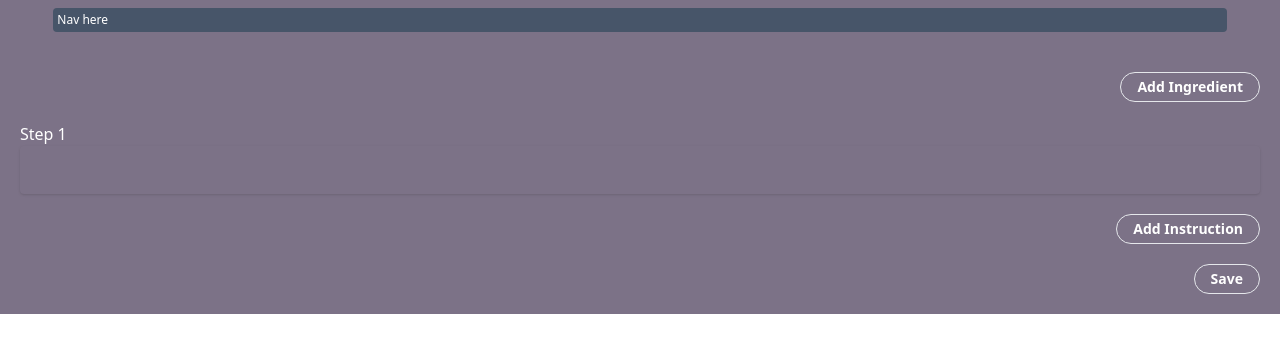
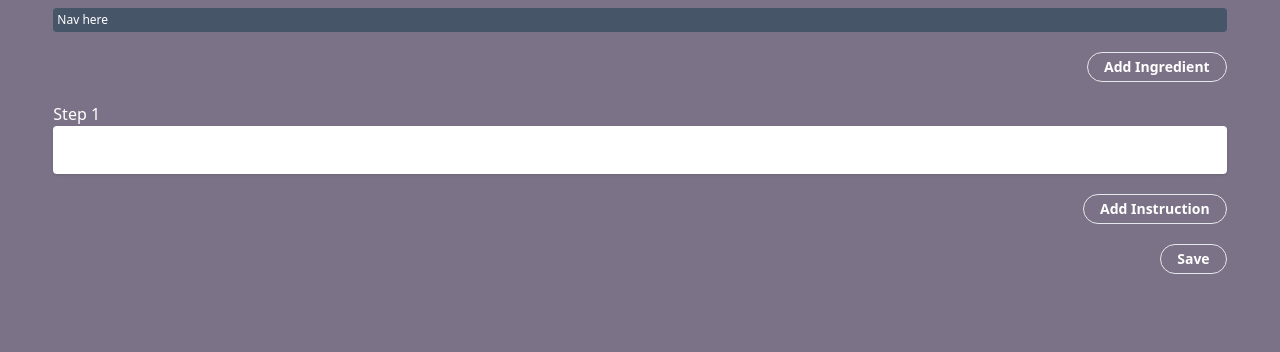
Before and after one commit to Daywalker007/recipe-app, a React (Vite) app: page /recipe in a window 1280 px wide. Both pictures are taken after a click on the button "Add Instruction". Shown: the top 352 px of the page. Built offline with nearby package versions, Linux system fonts and the light colour scheme.

Commit message:
small changes

```diff
--- a/src/components/atoms/Form.jsx
+++ b/src/components/atoms/Form.jsx
@@ -14,7 +14,7 @@ export function InputTextArea({name, id, onChange, className, err}) {
   return (
     <div className={className}>
         <label htmlFor={name} className='block w-fit'>{name}</label>
-        <div role='textbox' contentEditable='plaintext-only' id={id && id} name={name} placeholder={name} className='block resize p-3 rounded w-full shadow text-black h-100' onInput={onChange}></div>
+        <div role='textbox' contentEditable='plaintext-only' id={id && id} name={name} placeholder={name} className='block resize p-3 rounded w-full shadow text-black h-100 bg-white' onInput={onChange}></div>
         <label htmlFor={name} className='text-red-500'>{err}</label>
     </div>
   )
--- a/src/components/organs/RecipeList.jsx
+++ b/src/components/organs/RecipeList.jsx
@@ -23,7 +23,7 @@ export default function RecipeList() {
     }
 
   return (
-    <div className='p-5 space-y-5'>
+    <div className='body-height space-y-5'>
         {/* Ingredients */}
         {ingredientLineArr.map((el, index) =>  <IngredientLine key={index} lineIndex={index} /> )}
         <CustomButton text={'Add Ingredient'} handleClick={addIngredientLine} className={'block ml-auto'}/>
```
